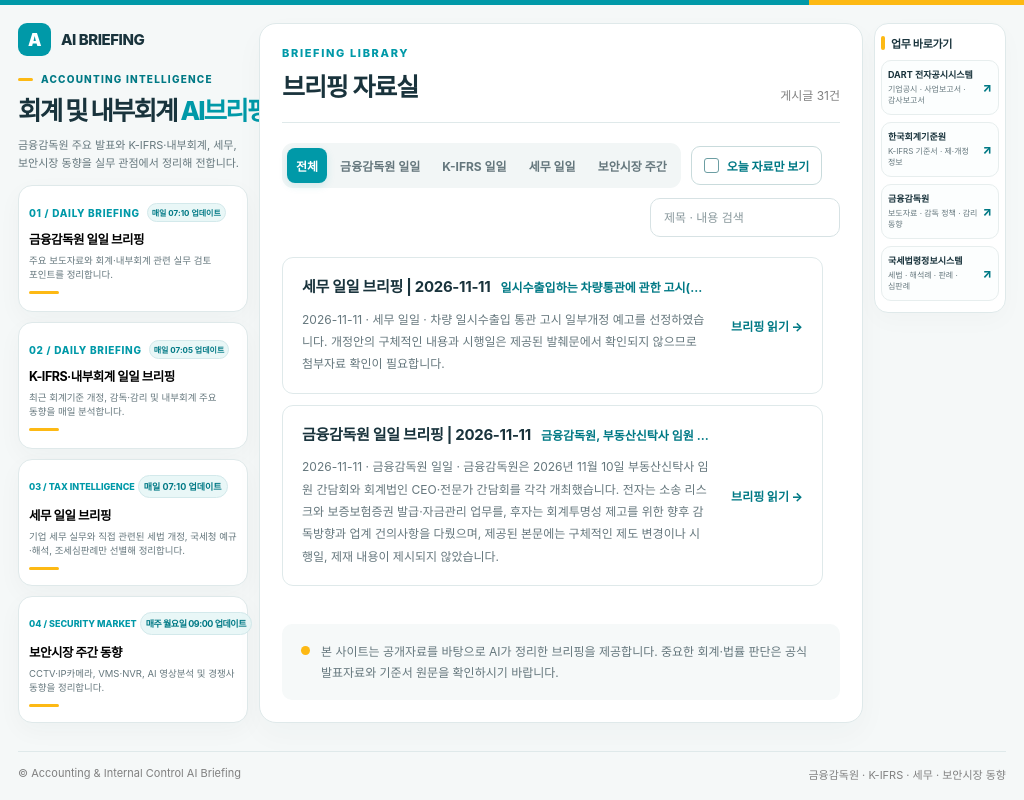
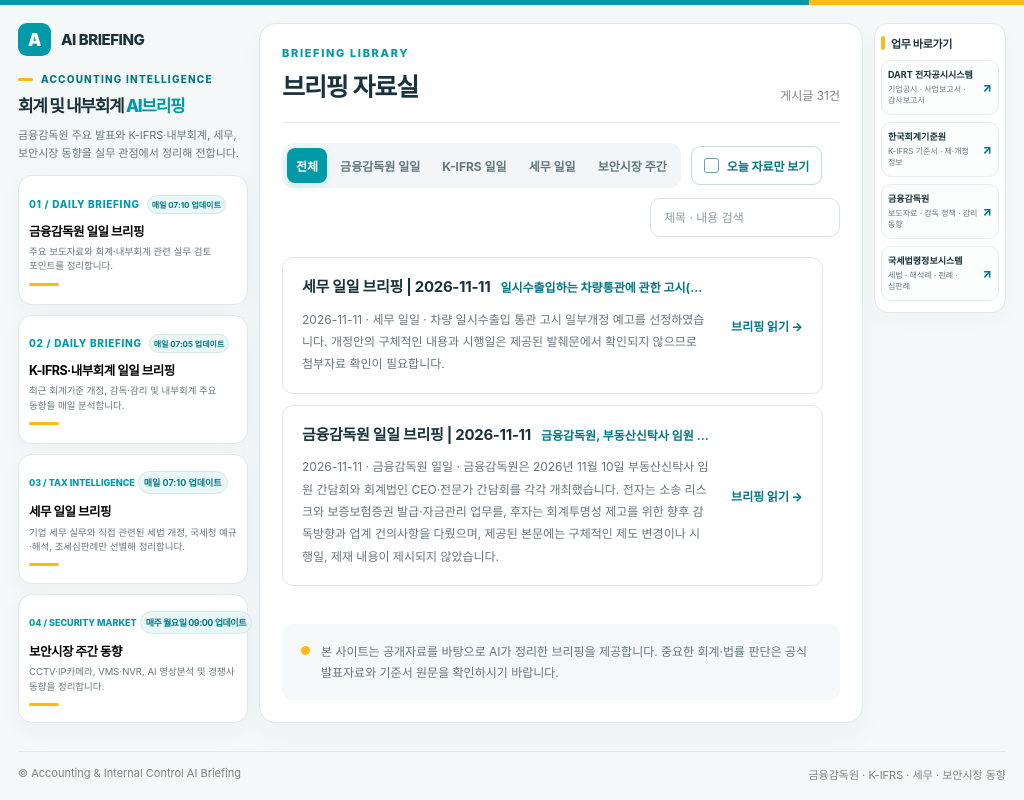
Before and after one commit to taemin2022/accounting-briefing, a plain HTML site: page index.html in a window 1024 px wide. Drawn offline with Linux system fonts and the light colour scheme.

Commit message:
Add files via upload

```diff
--- a/index.html
+++ b/index.html
@@ -197,6 +197,8 @@
       }
       .sidebar .nav {flex: 0 0 auto; margin-bottom: 17px}
       .sidebar .hero {flex: 0 0 auto}
+      /* Keep the full brand title visible in the narrower left column. */
+      .sidebar .hero h1 {font-size:20px;letter-spacing:-.075em;white-space:normal;overflow-wrap:break-word;word-break:keep-all;line-height:1.3}
       .sidebar .hero-description {margin-bottom: 13px}
       .sidebar .services {
         flex: 1 1 0;
@@ -235,6 +237,7 @@
     }
     @media (min-width:851px) and (max-width:1100px) {
       .dashboard {grid-template-columns: minmax(205px,230px) minmax(0,1fr) 132px;gap:11px}
+      .sidebar .hero h1 {font-size:17px}
       .sidebar .service {padding:9px 10px}
       .sidebar .service h2 {font-size:12.5px}
       .sidebar .service p {font-size:9.5px}
```
